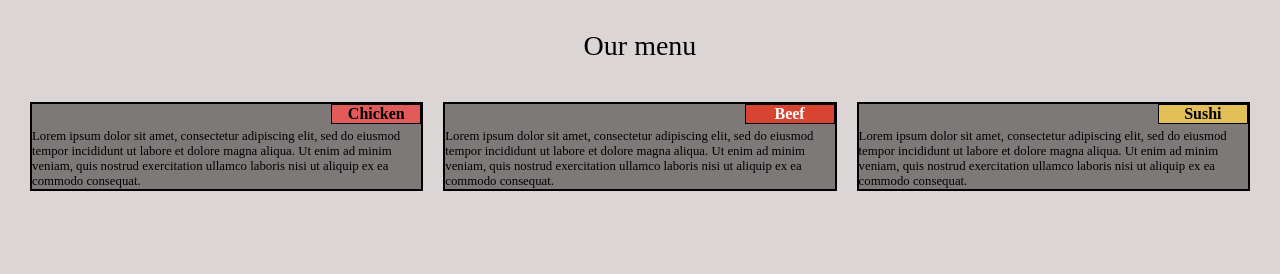
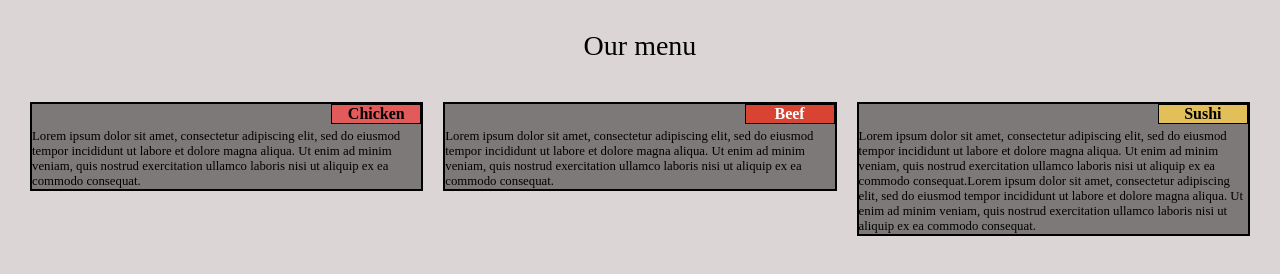
Before and after one commit to JerryDK/fullstack-course, a plain HTML site: page module2-solution/index.html in a window 1280 px wide. Drawn offline with Linux system fonts and the light colour scheme.

Commit message:
Update index.html

```diff
--- a/module2-solution/index.html
+++ b/module2-solution/index.html
@@ -105,6 +105,6 @@
 <div class="col-lg-4 col-md-6"><p><b id="box1">Chicken</b>Lorem ipsum dolor sit amet, consectetur adipiscing elit, sed do eiusmod tempor incididunt ut labore et dolore magna aliqua. Ut enim ad minim veniam, quis nostrud exercitation ullamco laboris nisi ut aliquip ex ea commodo consequat.</p></div>
 </div>
 <div class="col-lg-4 col-md-6"><p><b id="box2">Beef </b>Lorem ipsum dolor sit amet, consectetur adipiscing elit, sed do eiusmod tempor incididunt ut labore et dolore magna aliqua. Ut enim ad minim veniam, quis nostrud exercitation ullamco laboris nisi ut aliquip ex ea commodo consequat.</p></div>
-<div class="col-lg-4 col-md-12"><p><b id="box3">Sushi</b>Lorem ipsum dolor sit amet, consectetur adipiscing elit, sed do eiusmod tempor incididunt ut labore et dolore magna aliqua. Ut enim ad minim veniam, quis nostrud exercitation ullamco laboris nisi ut aliquip ex ea commodo consequat.</p></div>
+<div class="col-lg-4 col-md-12"><p><b id="box3">Sushi</b>Lorem ipsum dolor sit amet, consectetur adipiscing elit, sed do eiusmod tempor incididunt ut labore et dolore magna aliqua. Ut enim ad minim veniam, quis nostrud exercitation ullamco laboris nisi ut aliquip ex ea commodo consequat.Lorem ipsum dolor sit amet, consectetur adipiscing elit, sed do eiusmod tempor incididunt ut labore et dolore magna aliqua. Ut enim ad minim veniam, quis nostrud exercitation ullamco laboris nisi ut aliquip ex ea commodo consequat.</p></div>
 </body>
 </html>
```
